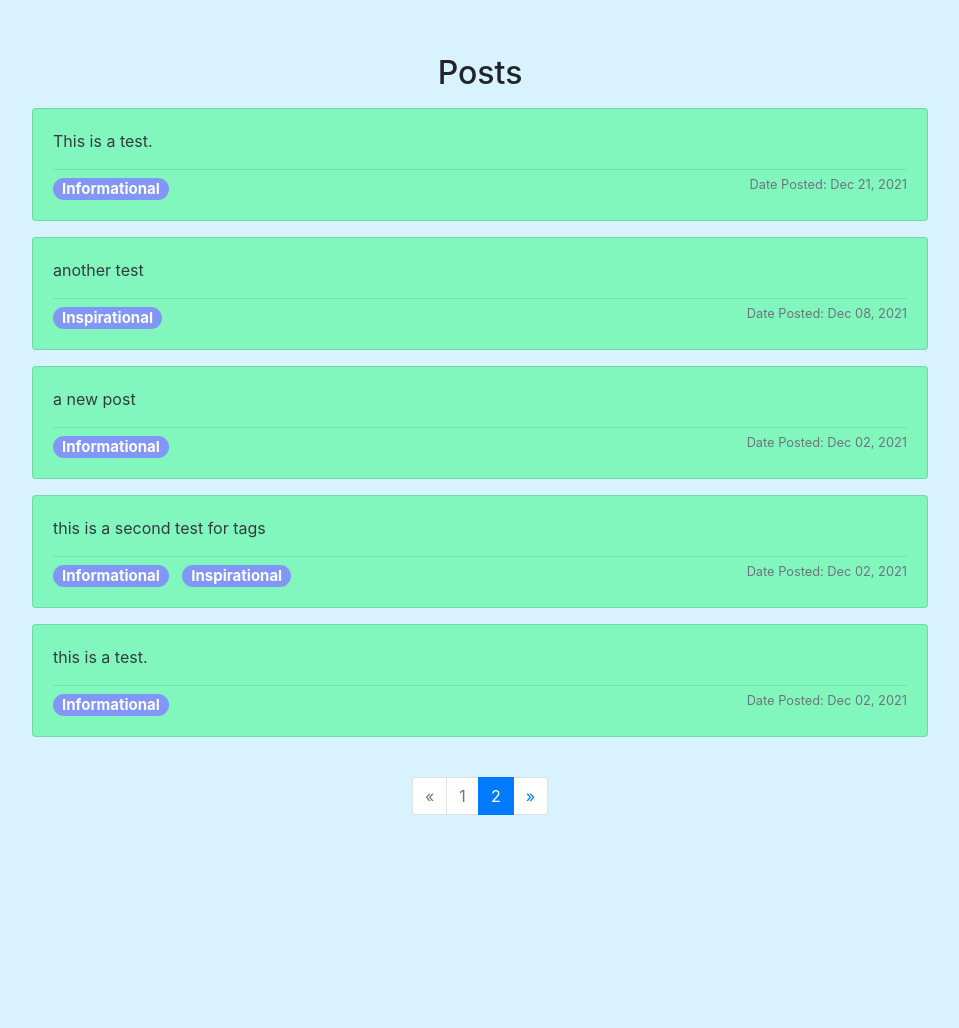
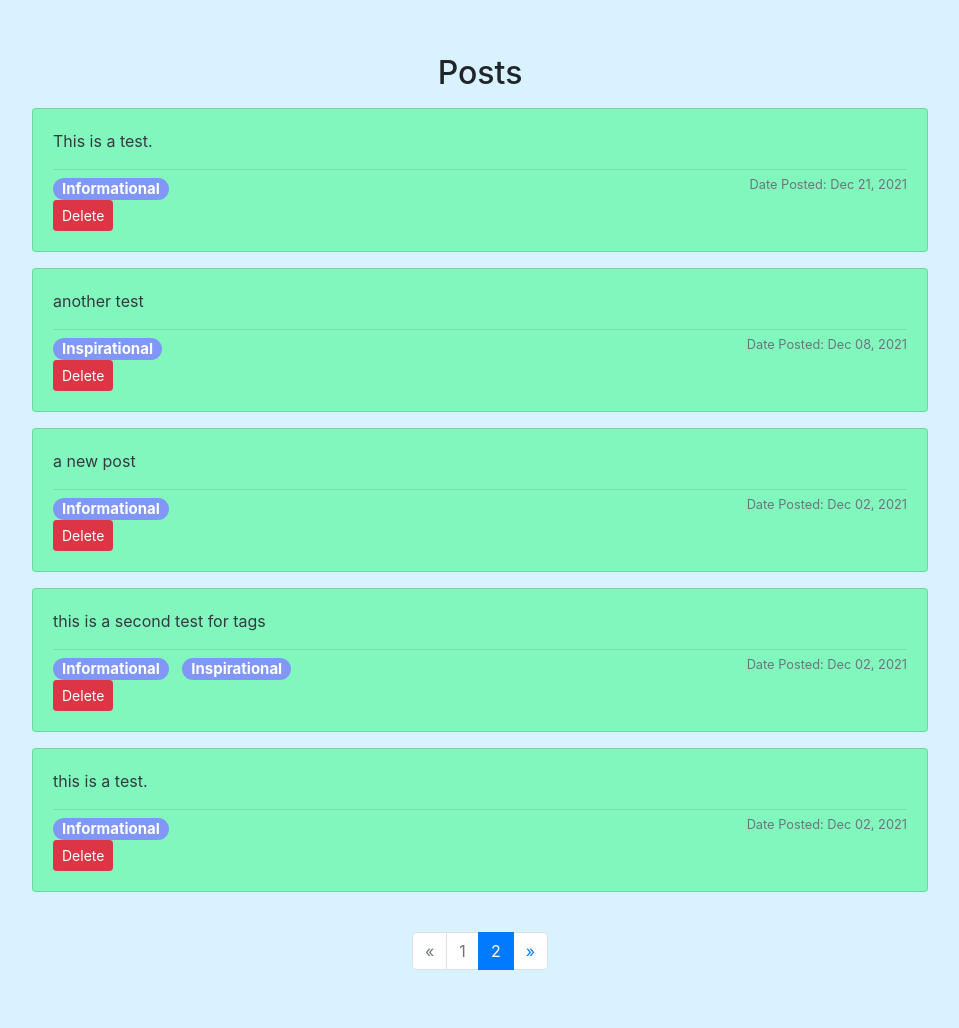
Before and after one commit to brett-buskirk/jtc-wow-project, a Django app: page /profile/1/ in a window 1280 px wide. Shown: the part 387-1415 px from the top of the page, without its empty margins (160-1119 px from the left). Before the commit the page ends 1202 px from the top, so only its background shows below. Run offline with Django 3.2, Linux system fonts and the light colour scheme; a user stored in the database is signed in; data comes from the database, SQL or seed files in the repository; some libraries are stand-ins or nearby versions.

Commit message:
Added delete functionality and button to Prfile page

```diff
--- a/rcjourney/rcapp/templates/forum.html
+++ b/rcjourney/rcapp/templates/forum.html
@@ -128,6 +128,7 @@
                 </small>
 
 
+
             </div>
           </div>
         </div>
--- a/rcjourney/rcapp/templates/profile.html
+++ b/rcjourney/rcapp/templates/profile.html
@@ -55,6 +55,7 @@
       </div>
       <div class="card-footer p-1 m-2">
         <small class="text-sm">
+
           Date Joined: {{ profile.user.date_joined|date:"M d, Y"}}
         </small>
       </div>
@@ -77,6 +78,11 @@
               <small class="text-muted float-right mb-1">
                 Date Posted: {{ post.date_created|date:"M d, Y" }}
               </small>
+              <form action="{% url 'delete-post' %}" method="POST">
+                {% csrf_token %}
+                <input type="hidden" name="post_id" value="{{post.post_id}}">
+                <input type="submit"  class="btn btn-danger btn-sm" value="Delete">
+             </form>
             </div>
           </div>
         </div>
--- a/rcjourney/rcapp/urls.py
+++ b/rcjourney/rcapp/urls.py
@@ -7,11 +7,11 @@ urlpatterns = [
     path('logout/', views.logoutUser, name='logout'),
 
     path('', views.landing, name='landing'),
+    path('delete/', views.delete_post, name='delete-post'),
     path('dashboard/', views.dashboard, name='dashboard'),
 
     path('profile/<str:pk>/', views.profile, name='profile'),
     path('editprofile/<str:pk>/', views.editprofile, name='editprofile'),
     path('forum/', views.forum, name='forum'),
     path('listings/', views.listings, name='listings'),
-
 ]
--- a/rcjourney/rcapp/views.py
+++ b/rcjourney/rcapp/views.py
@@ -145,3 +145,11 @@ def dashboard(request):
     print(request.user)
     context = {}
     return render(request, 'dashboard.html', context)
+
+
+@login_required(login_url='landing')
+def delete_post(request):
+    if request.method == 'POST':
+        post_id = request.POST.get('post_id', None)
+        Post.objects.get(post_id=post_id).delete()
+        return HttpResponseRedirect(reverse("profile", kwargs={'pk': request.user.profile.id}))
```
